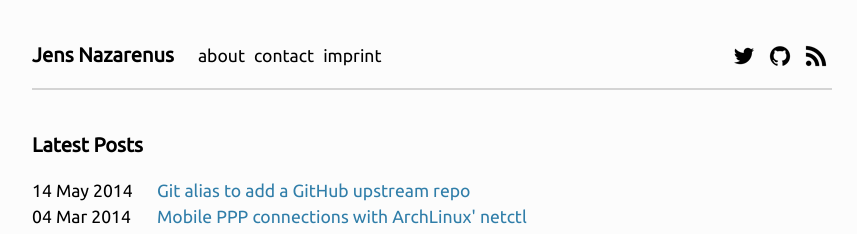
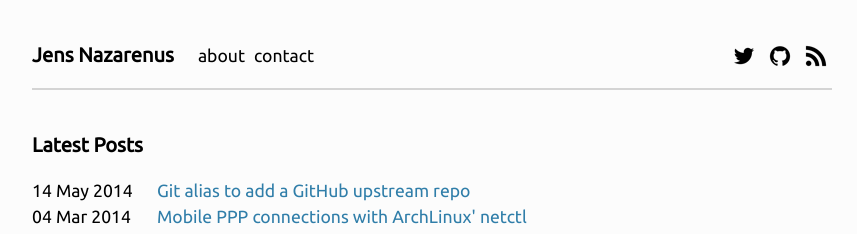
Before and after one commit to jens-na/jens-na.github.io, a Jekyll site: the page built from index.html, in a window 1280 px wide. Shown: the top 234 px of the page, without its empty margins (208-1065 px from the left). Built offline with Jekyll 4.4.1, drawn with Linux system fonts in a browser that asks for light colours.

Commit message:
Change layout

```diff
--- a/_layouts/default.html
+++ b/_layouts/default.html
@@ -15,7 +15,6 @@
         <a class="name" href="/">Jens Nazarenus</a>
         <a class="nav" href="/about">about</a>
         <a class="nav" href="/contact">contact</a>
-        <a class="nav" href="/imprint">imprint</a>
       </div>
     </div>
     <div class="right">
```
